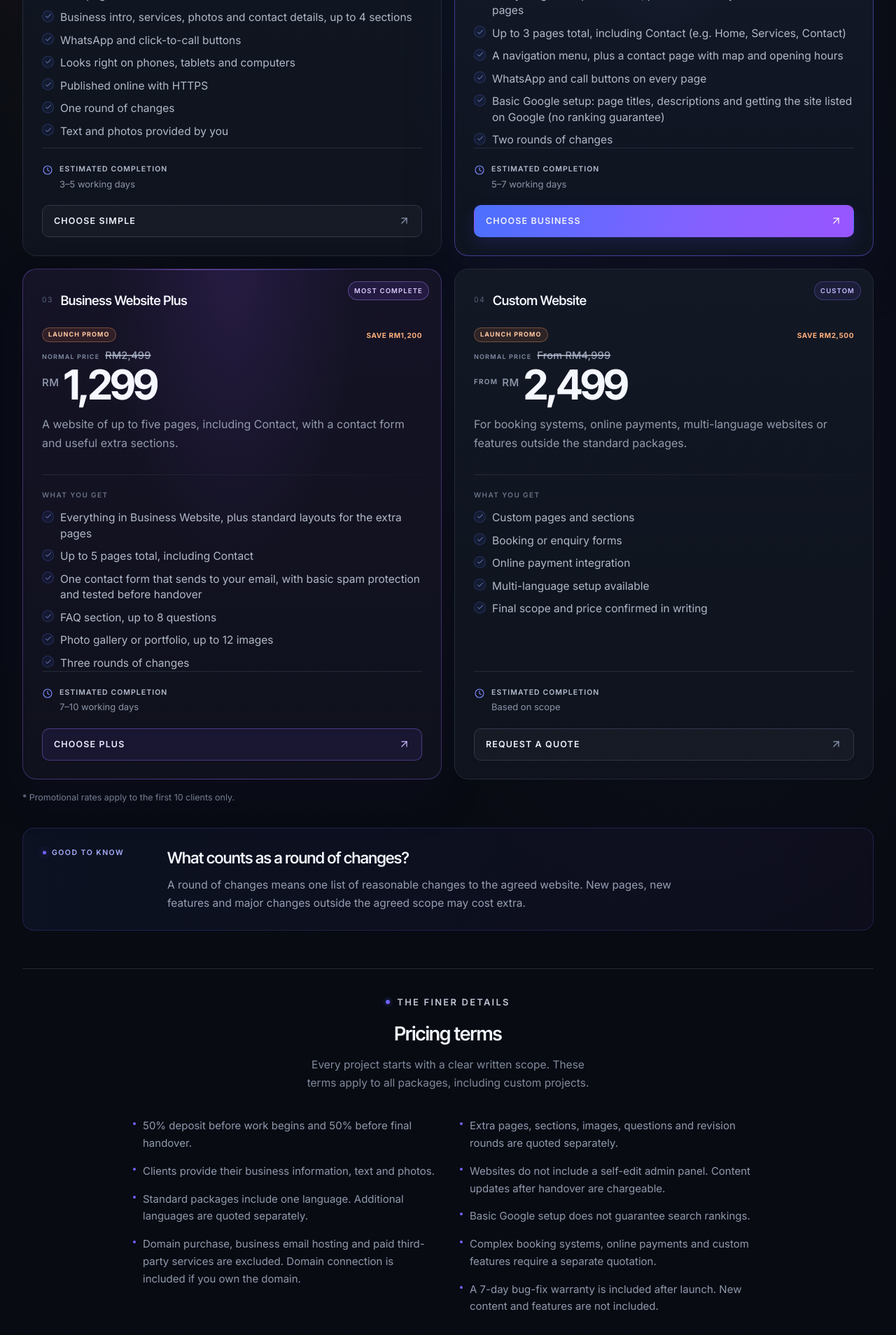
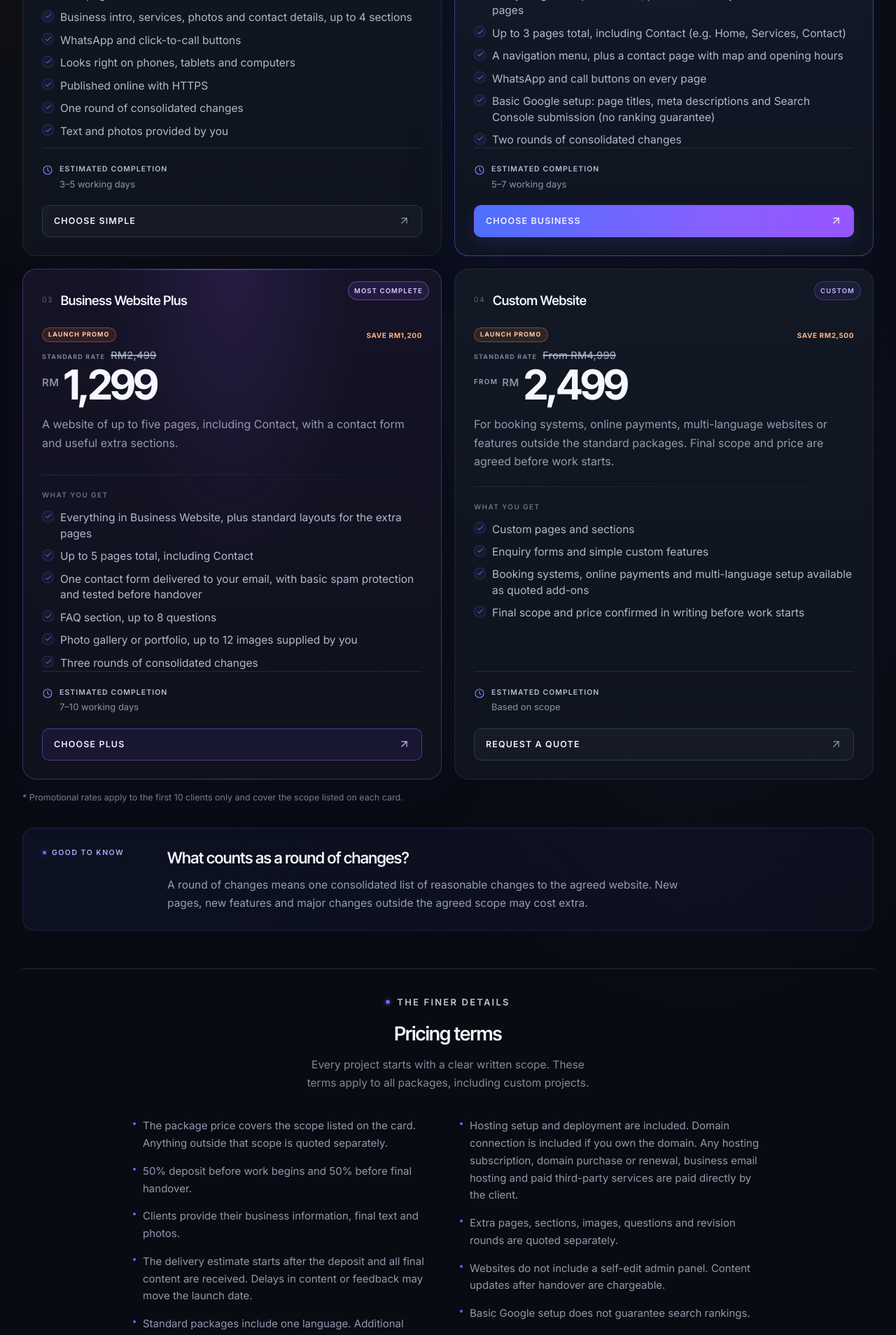
Before and after one commit to venomz92-boop/nickwebdev, a React (Vite) app: page / in a window 1280 px wide. Shown: the part 2960-4868 px from the top of the page at 70% size. Built offline with nearby package versions, Linux system fonts and the light colour scheme.

Commit message:
Add files via upload

```diff
--- a/src/i18n/en.ts
+++ b/src/i18n/en.ts
@@ -125,8 +125,8 @@ export const en = {
       detail: "First 10 clients only",
       tag: "Launch promo",
       save: "Save",
-      originalLabel: "Normal price",
-      note: "* Promotional rates apply to the first 10 clients only.",
+      originalLabel: "Standard rate",
+      note: "* Promotional rates apply to the first 10 clients only and cover the scope listed on each card.",
     },
     currencyLabel: "All prices in",
     currencyValue: "Malaysian Ringgit (RM)",
@@ -144,7 +144,7 @@ export const en = {
           "WhatsApp and click-to-call buttons",
           "Looks right on phones, tablets and computers",
           "Published online with HTTPS",
-          "One round of changes",
+          "One round of consolidated changes",
           "Text and photos provided by you",
         ],
         delivery: "3–5 working days",
@@ -160,8 +160,8 @@ export const en = {
           "Up to 3 pages total, including Contact (e.g. Home, Services, Contact)",
           "A navigation menu, plus a contact page with map and opening hours",
           "WhatsApp and call buttons on every page",
-          "Basic Google setup: page titles, descriptions and getting the site listed on Google (no ranking guarantee)",
-          "Two rounds of changes",
+          "Basic Google setup: page titles, meta descriptions and Search Console submission (no ranking guarantee)",
+          "Two rounds of consolidated changes",
         ],
         delivery: "5–7 working days",
         cta: "Choose Business",
@@ -174,10 +174,10 @@ export const en = {
         includes: [
           "Everything in Business Website, plus standard layouts for the extra pages",
           "Up to 5 pages total, including Contact",
-          "One contact form that sends to your email, with basic spam protection and tested before handover",
+          "One contact form delivered to your email, with basic spam protection and tested before handover",
           "FAQ section, up to 8 questions",
-          "Photo gallery or portfolio, up to 12 images",
-          "Three rounds of changes",
+          "Photo gallery or portfolio, up to 12 images supplied by you",
+          "Three rounds of consolidated changes",
         ],
         delivery: "7–10 working days",
         cta: "Choose Plus",
@@ -186,13 +186,12 @@ export const en = {
       custom: {
         name: "Custom Website",
         description:
-          "For booking systems, online payments, multi-language websites or features outside the standard packages.",
+          "For booking systems, online payments, multi-language websites or features outside the standard packages. Final scope and price are agreed before work starts.",
         includes: [
           "Custom pages and sections",
-          "Booking or enquiry forms",
-          "Online payment integration",
-          "Multi-language setup available",
-          "Final scope and price confirmed in writing",
+          "Enquiry forms and simple custom features",
+          "Booking systems, online payments and multi-language setup available as quoted add-ons",
+          "Final scope and price confirmed in writing before work starts",
         ],
         delivery: "Based on scope",
         cta: "Request a quote",
@@ -202,17 +201,19 @@ export const en = {
     rounds: {
       label: "Good to know",
       title: "What counts as a round of changes?",
-      body: "A round of changes means one list of reasonable changes to the agreed website. New pages, new features and major changes outside the agreed scope may cost extra.",
+      body: "A round of changes means one consolidated list of reasonable changes to the agreed website. New pages, new features and major changes outside the agreed scope may cost extra.",
     },
     terms: {
       eyebrow: "The finer details",
       title: "Pricing terms",
       lede: "Every project starts with a clear written scope. These terms apply to all packages, including custom projects.",
       items: [
+        "The package price covers the scope listed on the card. Anything outside that scope is quoted separately.",
         "50% deposit before work begins and 50% before final handover.",
-        "Clients provide their business information, text and photos.",
+        "Clients provide their business information, final text and photos.",
+        "The delivery estimate starts after the deposit and all final content are received. Delays in content or feedback may move the launch date.",
         "Standard packages include one language. Additional languages are quoted separately.",
-        "Domain purchase, business email hosting and paid third-party services are excluded. Domain connection is included if you own the domain.",
+        "Hosting setup and deployment are included. Domain connection is included if you own the domain. Any hosting subscription, domain purchase or renewal, business email hosting and paid third-party services are paid directly by the client.",
         "Extra pages, sections, images, questions and revision rounds are quoted separately.",
         "Websites do not include a self-edit admin panel. Content updates after handover are chargeable.",
         "Basic Google setup does not guarantee search rankings.",
@@ -346,7 +347,7 @@ export const en = {
       {
         question: "How much does a website cost?",
         answer:
-          "The standard packages start at RM399 for a one-page site, RM799 for a three-page business site, and RM1,299 for a five-page site with a contact form, FAQ and gallery. Custom projects start from RM2,499.",
+          "The current launch promo starts at RM399 for a one-page site, RM799 for a three-page business site, and RM1,299 for a five-page site with a contact form, FAQ and gallery. Custom projects start from RM2,499. Promotional rates apply to the first 10 clients only.",
       },
       {
         question: "How long does it take?",
--- a/src/i18n/ms.ts
+++ b/src/i18n/ms.ts
@@ -132,8 +132,8 @@ export const ms: Dictionary = {
       detail: "10 klien pertama sahaja",
       tag: "Promosi pelancaran",
       save: "Jimat",
-      originalLabel: "Harga biasa",
-      note: "* Kadar promosi terpakai untuk 10 klien pertama sahaja.",
+      originalLabel: "Harga standard",
+      note: "* Kadar promosi terpakai untuk 10 klien pertama sahaja dan merangkumi skop yang disenaraikan pada setiap kad.",
     },
     currencyLabel: "Semua harga dalam",
     currencyValue: "Ringgit Malaysia (RM)",
@@ -151,7 +151,7 @@ export const ms: Dictionary = {
           "Butang WhatsApp dan butang hubungi",
           "Sesuai untuk telefon, tablet dan komputer",
           "Laman web diterbitkan dengan HTTPS",
-          "Satu pusingan pindaan",
+          "Satu pusingan pindaan yang disatukan",
           "Teks dan foto disediakan oleh anda",
         ],
         delivery: "3–5 hari bekerja",
@@ -167,8 +167,8 @@ export const ms: Dictionary = {
           "Sehingga 3 halaman secara keseluruhan, termasuk Hubungi (contoh: Utama, Perkhidmatan, Hubungi)",
           "Menu navigasi, serta halaman Hubungi dengan peta dan waktu operasi",
           "Butang WhatsApp dan butang panggilan di setiap halaman",
-          "Persediaan asas Google: tajuk halaman, keterangan dan pendaftaran laman web di Google (tiada jaminan kedudukan carian)",
-          "Dua pusingan pindaan",
+          "Persediaan asas Google: tajuk halaman, meta deskripsi dan penyerahan ke Search Console (tiada jaminan kedudukan carian)",
+          "Dua pusingan pindaan yang disatukan",
         ],
         delivery: "5–7 hari bekerja",
         cta: "Pilih Perniagaan",
@@ -181,10 +181,10 @@ export const ms: Dictionary = {
         includes: [
           "Semua dalam Laman Web Perniagaan, dengan reka bentuk standard untuk halaman tambahan",
           "Sehingga 5 halaman secara keseluruhan, termasuk Hubungi",
-          "Borang hubungi yang dihantar terus ke e-mel anda, lengkap dengan perlindungan spam asas dan diuji sebelum diserahkan",
+          "Satu borang hubungi yang dihantar ke e-mel anda, dengan perlindungan spam asas dan diuji sebelum diserahkan",
           "Bahagian Soalan Lazim, sehingga 8 soalan",
-          "Galeri foto atau portfolio, sehingga 12 gambar",
-          "Tiga pusingan pindaan",
+          "Galeri foto atau portfolio, sehingga 12 gambar yang disediakan oleh anda",
+          "Tiga pusingan pindaan yang disatukan",
         ],
         delivery: "7–10 hari bekerja",
         cta: "Pilih Plus",
@@ -193,13 +193,12 @@ export const ms: Dictionary = {
       custom: {
         name: "Laman Web Custom",
         description:
-          "Untuk sistem tempahan, pembayaran dalam talian, laman web berbilang bahasa atau ciri di luar pakej standard.",
+          "Untuk sistem tempahan, pembayaran dalam talian, laman web berbilang bahasa atau ciri di luar pakej standard. Skop dan harga akhir dipersetujui sebelum kerja bermula.",
         includes: [
           "Halaman dan bahagian custom",
-          "Borang tempahan atau pertanyaan",
-          "Integrasi pembayaran dalam talian",
-          "Pilihan berbilang bahasa",
-          "Skop dan harga dimuktamadkan secara bertulis",
+          "Borang pertanyaan dan ciri custom yang mudah",
+          "Sistem tempahan, pembayaran dalam talian dan persediaan berbilang bahasa tersedia sebagai tambahan berbayar dengan sebut harga",
+          "Skop dan harga dimuktamadkan secara bertulis sebelum kerja bermula",
         ],
         delivery: "Ikut skop",
         cta: "Minta sebut harga",
@@ -209,17 +208,19 @@ export const ms: Dictionary = {
     rounds: {
       label: "Untuk makluman",
       title: "Apa yang dikira sebagai satu pusingan pindaan?",
-      body: "Satu pusingan pindaan bermaksud satu senarai pindaan yang munasabah untuk laman web yang telah dipersetujui. Halaman baharu, ciri baharu dan pindaan besar di luar skop yang dipersetujui mungkin dikenakan caj tambahan.",
+      body: "Satu pusingan pindaan bermaksud satu senarai pindaan yang munasabah dan disatukan untuk laman web yang telah dipersetujui. Halaman baharu, ciri baharu dan pindaan besar di luar skop yang dipersetujui mungkin dikenakan caj tambahan.",
     },
     terms: {
       eyebrow: "Perkara penting",
       title: "Terma harga",
       lede: "Setiap projek bermula dengan pelan bertulis yang jelas. Terma di bawah terpakai untuk semua pakej, termasuk projek custom.",
       items: [
+        "Harga pakej merangkumi skop yang disenaraikan pada kad sahaja. Apa-apa di luar skop tersebut akan diberikan sebut harga berasingan.",
         "Deposit 50% sebelum kerja bermula dan 50% sebelum penyerahan akhir.",
-        "Pelanggan perlu menyediakan maklumat perniagaan, teks dan foto.",
+        "Pelanggan perlu menyediakan maklumat perniagaan, teks akhir dan foto.",
+        "Anggaran masa siap bermula selepas deposit dan semua kandungan akhir diterima. Kelewatan dalam kandungan atau maklum balas boleh mengubah tarikh pelancaran.",
         "Pakej standard termasuk satu bahasa. Bahasa tambahan akan diberikan sebut harga berasingan.",
-        "Pembelian domain, pengehosan e-mel perniagaan dan perkhidmatan pihak ketiga berbayar tidak termasuk. Sambungan domain disertakan jika anda memiliki domain.",
+        "Persediaan hosting dan penerbitan disertakan. Sambungan domain disertakan jika anda memiliki domain. Sebarang langganan hosting, pembelian atau pembaharuan domain, e-mel perniagaan dan perkhidmatan pihak ketiga berbayar dibayar terus oleh pelanggan.",
         "Halaman, bahagian, gambar, soalan dan pusingan pindaan tambahan akan diberikan sebut harga berasingan.",
         "Pakej tidak termasuk panel admin untuk sunting sendiri. Kemas kini kandungan selepas penyerahan akan dikenakan caj.",
         "Persediaan asas Google tidak menjamin kedudukan carian.",
@@ -353,7 +354,7 @@ export const ms: Dictionary = {
       {
         question: "Berapa harga laman web?",
         answer:
-          "Pakej standard bermula RM399 untuk satu halaman, RM799 untuk tiga halaman, dan RM1,299 untuk lima halaman dengan borang hubungi, Soalan Lazim dan galeri. Projek custom bermula dari RM2,499.",
+          "Promosi pelancaran semasa bermula RM399 untuk satu halaman, RM799 untuk tiga halaman, dan RM1,299 untuk lima halaman dengan borang hubungi, Soalan Lazim dan galeri. Projek custom bermula dari RM2,499. Kadar promosi terpakai untuk 10 klien pertama sahaja.",
       },
       {
         question: "Berapa lama untuk siap?",
```
